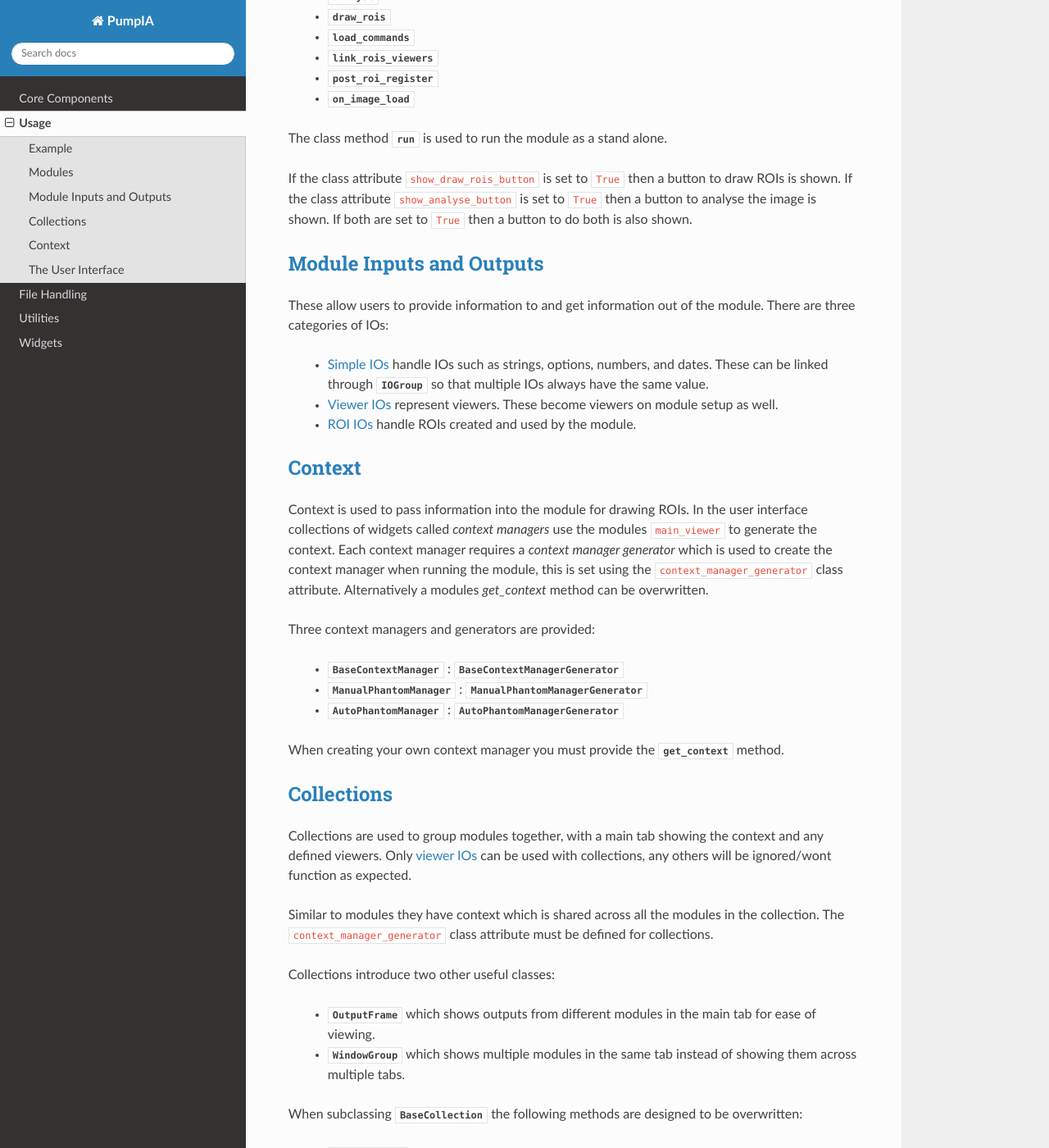
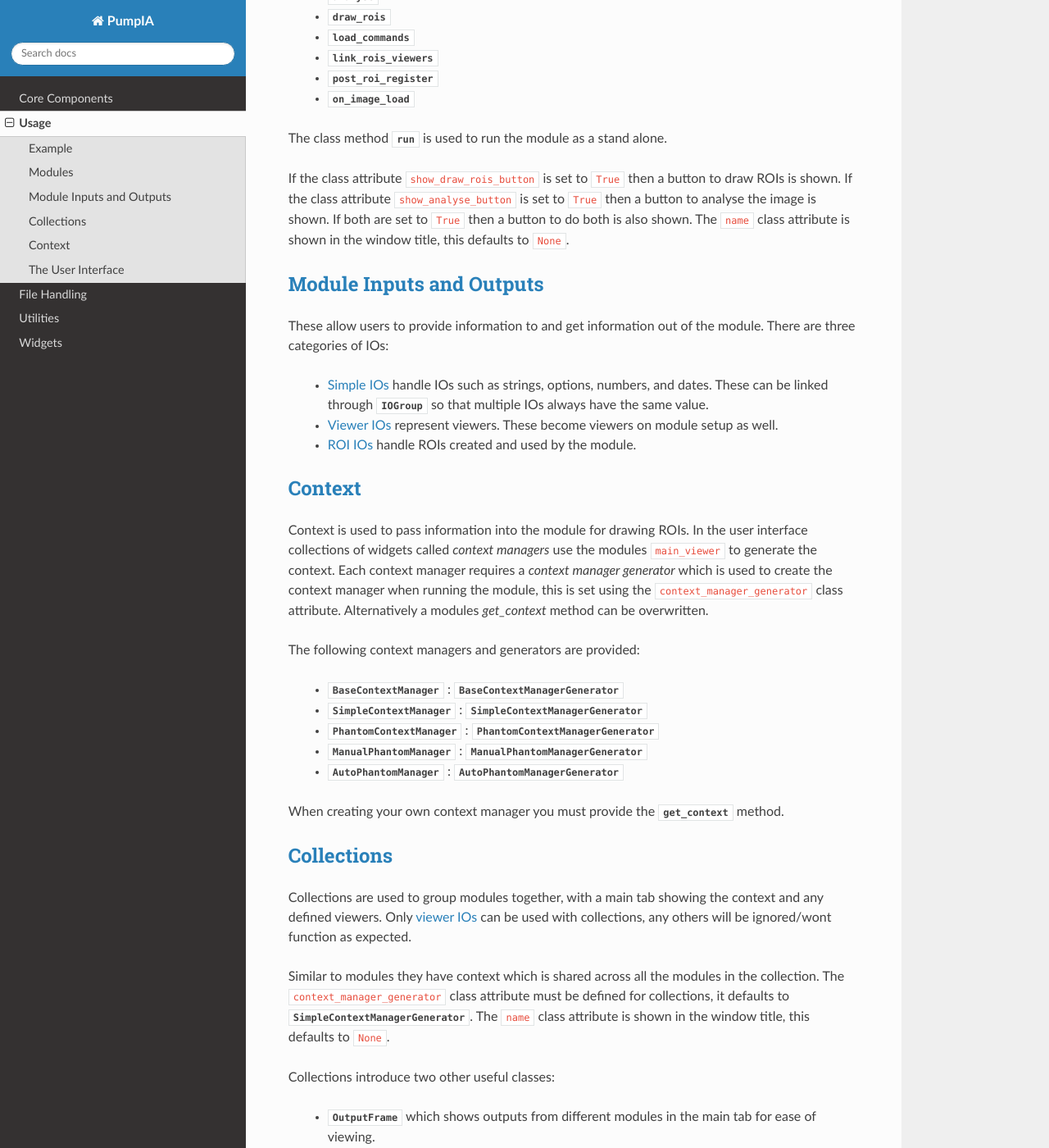
Before and after one commit to Principle-Five/pumpia, a Sphinx documentation site: the page built from docs/source/usage/usage.rst, in a window 1280 px wide and 1400 px high, scrolled down 377 px. Shown: the whole window at 82% size. Built offline with Sphinx 7.4.7 and the Read the Docs theme 3.1.0, drawn with Linux system fonts in a browser that asks for light colours.

Commit message:
Fixes #17
Changes to be committed:
	modified:   docs/source/usage/usage.rst
	modified:   pumpia/module_handling/module_collections.py
	modified:   pumpia/module_handling/modules.py

```diff
--- a/docs/source/usage/usage.rst
+++ b/docs/source/usage/usage.rst
@@ -21,6 +21,7 @@ The class method :py:meth:`run <pumpia.module_handling.modules.BaseModule.run>`
 If the class attribute ``show_draw_rois_button`` is set to ``True`` then a button to draw ROIs is shown.
 If the class attribute ``show_analyse_button`` is set to ``True`` then a button to analyse the image is shown.
 If both are set to ``True`` then a button to do both is also shown.
+The ``name`` class attribute is shown in the window title, this defaults to ``None``.
 
 :doc:`module_ios/module_ios`
 ----------------------------
@@ -38,9 +39,11 @@ In the user interface collections of widgets called `context managers` use the m
 Each context manager requires a `context manager generator` which is used to create the context manager when running the module, this is set using the ``context_manager_generator`` class attribute.
 Alternatively a modules `get_context` method can be overwritten.
 
-Three context managers and generators are provided:
+The following context managers and generators are provided:
 
     * :py:class:`BaseContextManager <pumpia.widgets.context_managers.BaseContextManager>` : :py:class:`BaseContextManagerGenerator <pumpia.widgets.context_managers.BaseContextManagerGenerator>`
+    * :py:class:`SimpleContextManager <pumpia.widgets.context_managers.SimpleContextManager>` : :py:class:`SimpleContextManagerGenerator <pumpia.widgets.context_managers.SimpleContextManagerGenerator>`
+    * :py:class:`PhantomContextManager <pumpia.widgets.context_managers.PhantomContextManager>` : :py:class:`PhantomContextManagerGenerator <pumpia.widgets.context_managers.PhantomContextManagerGenerator>`
     * :py:class:`ManualPhantomManager <pumpia.widgets.context_managers.ManualPhantomManager>` : :py:class:`ManualPhantomManagerGenerator <pumpia.widgets.context_managers.ManualPhantomManagerGenerator>`
     * :py:class:`AutoPhantomManager <pumpia.widgets.context_managers.AutoPhantomManager>` : :py:class:`AutoPhantomManagerGenerator <pumpia.widgets.context_managers.AutoPhantomManagerGenerator>`
 
@@ -52,7 +55,8 @@ Collections are used to group modules together, with a main tab showing the cont
 Only :doc:`viewer IOs <module_ios/viewer_ios>` can be used with collections, any others will be ignored/wont function as expected.
 
 Similar to modules they have context which is shared across all the modules in the collection.
-The ``context_manager_generator`` class attribute must be defined for collections.
+The ``context_manager_generator`` class attribute must be defined for collections, it defaults to :py:class:`SimpleContextManagerGenerator <pumpia.widgets.context_managers.SimpleContextManagerGenerator>`.
+The ``name`` class attribute is shown in the window title, this defaults to ``None``.
 
 Collections introduce two other useful classes:
 
```
Also changed, not shown: 2 other files.
